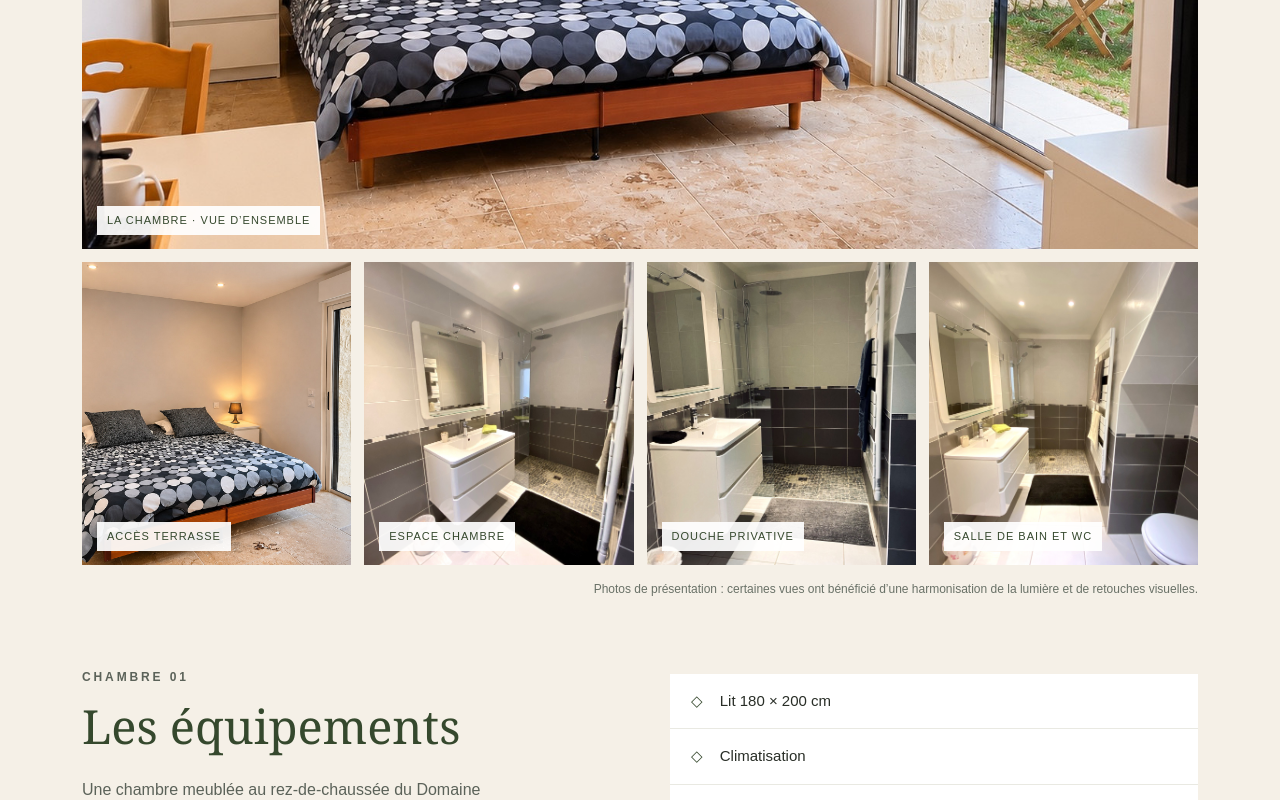
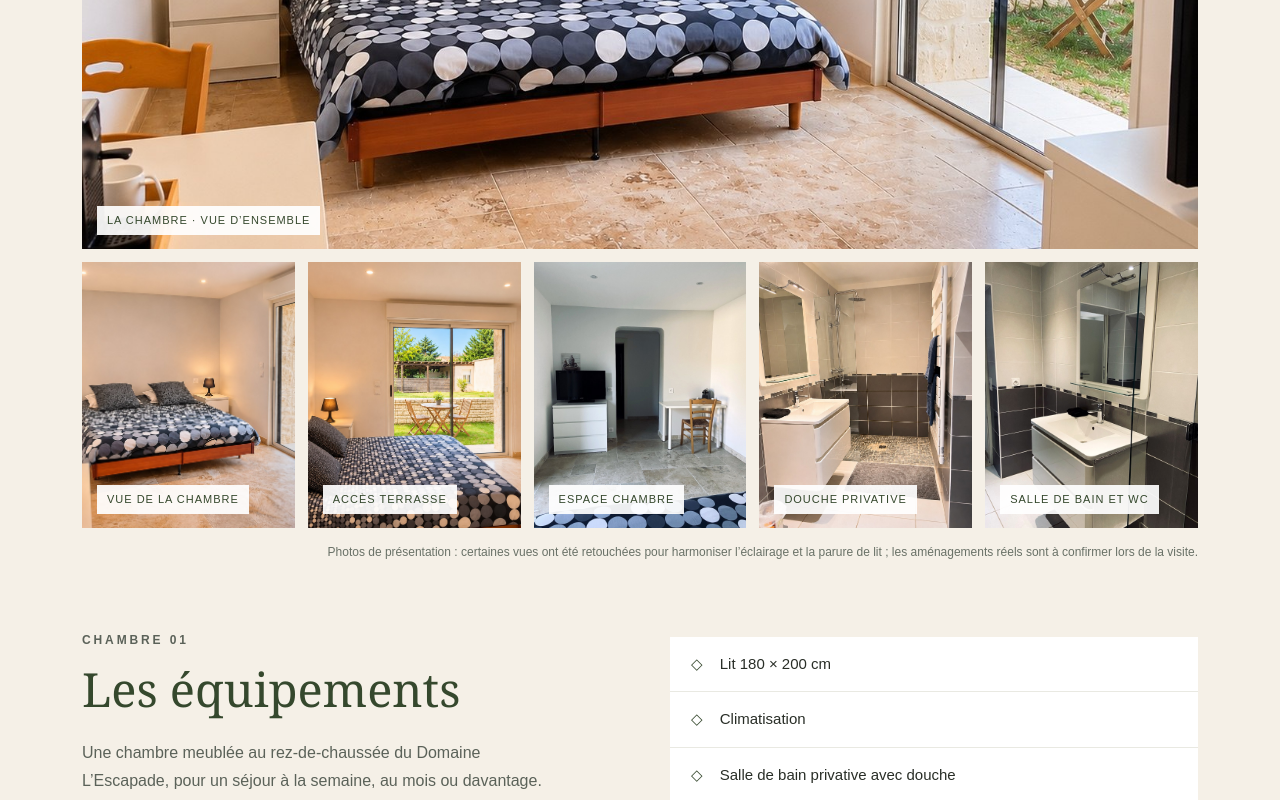
Before and after one commit to emiliedelecour/domaine-lescapade, a plain HTML site: page alpilles.html in a window 1280 px wide. Shown: the part 795-1595 px from the top of the page. Drawn offline with Linux system fonts and the light colour scheme.

Commit message:
Add files via upload

```diff
--- a/alpilles.html
+++ b/alpilles.html
@@ -3,14 +3,15 @@
 <body><header><nav class="nav" aria-label="Menu principal"><a class="logo" href="index.html">Domaine L’Escapade</a><button class="menu-toggle" type="button" aria-expanded="false" aria-controls="nav-links">☰ Menu</button><div class="links" id="nav-links"><a href="index.html">Accueil</a><a href="chambres.html" aria-current="page">Nos chambres</a><a href="espaces.html">Espaces communs</a><a href="locations.html">Locations</a><a href="contact.html">Contact</a></div></nav></header>
 <main><section class="room-heading"><a class="room-back" href="chambres.html">← Toutes les chambres</a><p class="kicker">Chambre 01 · Rez-de-chaussée</p><h1>Les Alpilles</h1><p>Une chambre meublée avec sanitaires privatifs et accès à une petite terrasse.</p></section>
 <section class="room-gallery content" aria-label="Photographies de la chambre Les Alpilles">
-<figure class="room-gallery-main"><img src="assets/alpilles-2026-principale.jpg" alt="Vue générale de la chambre Les Alpilles : lit à pois gris et noirs, lampes allumées et baie vitrée vers la petite terrasse" fetchpriority="high"><figcaption>La chambre · Vue d’ensemble</figcaption></figure>
+<figure class="room-gallery-main"><img src="assets/alpilles-galerie-principale.jpg" alt="Vue générale de la chambre Les Alpilles : lit à pois gris et noirs, lampes allumées et baie vitrée vers la petite terrasse" fetchpriority="high"><figcaption>La chambre · Vue d’ensemble</figcaption></figure>
 <div class="room-gallery-grid room-gallery-grid-five">
-<figure><img src="assets/alpilles-2026-terrasse.jpg" alt="Lit à pois et porte-fenêtre ouverte sur le jardin et la petite terrasse" loading="lazy"><figcaption>Accès terrasse</figcaption></figure>
-<figure><img src="assets/alpilles-2026-espace.jpg" alt="Télévision sur commode, coin bureau et climatisation" loading="lazy"><figcaption>Espace chambre</figcaption></figure>
-<figure><img src="assets/alpilles-2026-douche.jpg" alt="Salle de bain privative avec douche et meuble vasque" loading="lazy"><figcaption>Douche privative</figcaption></figure>
-<figure><img src="assets/alpilles-2026-sanitaires.jpg" alt="Salle de bain avec douche et WC privatifs" loading="lazy"><figcaption>Salle de bain et WC</figcaption></figure>
+<figure><img src="assets/alpilles-galerie-chambre.jpg" alt="Autre perspective sur le lit à pois, la chambre et la terrasse" loading="lazy"><figcaption>Vue de la chambre</figcaption></figure>
+<figure><img src="assets/alpilles-galerie-terrasse.jpg" alt="Vue vers la terrasse depuis la chambre, avec la parure à pois" loading="lazy"><figcaption>Accès terrasse</figcaption></figure>
+<figure><img src="assets/alpilles-galerie-bureau.jpg" alt="Télévision sur commode et coin bureau" loading="lazy"><figcaption>Espace chambre</figcaption></figure>
+<figure><img src="assets/alpilles-galerie-douche.jpg" alt="Salle de bain privative avec douche et meuble vasque" loading="lazy"><figcaption>Douche privative</figcaption></figure>
+<figure><img src="assets/alpilles-galerie-sanitaires.jpg" alt="Salle de bain avec douche et WC privatifs" loading="lazy"><figcaption>Salle de bain et WC</figcaption></figure>
 </div>
-<p class="photo-note">Photos de présentation : certaines vues ont bénéficié d’une harmonisation de la lumière et de retouches visuelles.</p>
+<p class="photo-note">Photos de présentation : certaines vues ont été retouchées pour harmoniser l’éclairage et la parure de lit ; les aménagements réels sont à confirmer lors de la visite.</p>
 </section>
 <section class="room-details content"><div><p class="kicker">Chambre 01</p><h2>Les équipements</h2><p>Une chambre meublée au rez-de-chaussée du Domaine L’Escapade, pour un séjour à la semaine, au mois ou davantage.</p></div><ul class="room-equipment"><li><span aria-hidden="true">◇</span> Lit 180 × 200 cm</li><li><span aria-hidden="true">◇</span> Climatisation</li><li><span aria-hidden="true">◇</span> Salle de bain privative avec douche</li><li><span aria-hidden="true">◇</span> WC privatifs</li><li><span aria-hidden="true">◇</span> Petite terrasse</li><li><span aria-hidden="true">◇</span> Wi-Fi</li></ul></section>
 <section class="room-common"><div class="room-common-inner"><div><p class="kicker">En complément de votre chambre</p><h2>Des espaces communs à disposition</h2><p>Les occupants disposent d’une cuisine commune équipée et d’un espace buanderie.</p></div><a class="btn outline" href="espaces.html">Voir les espaces communs</a></div></section>
--- a/style.css
+++ b/style.css
@@ -99,3 +99,10 @@
 .room-gallery-grid-five figure:nth-child(2) img{object-position:center center}
 .photo-note{font-size:12px;color:#697167;margin:14px 0 0;text-align:right}
 @media(max-width:760px){.room-gallery-grid-five{grid-template-columns:repeat(2,minmax(0,1fr))}.room-gallery-grid-five figure{aspect-ratio:4/4.5}.photo-note{text-align:left}}
+
+/* Galerie mise à jour : cinq vues secondaires, même mise en lumière */
+.room-gallery-grid-five { grid-template-columns: repeat(5, minmax(0, 1fr)); }
+.room-gallery-grid-five figure { aspect-ratio: 4 / 5; }
+.room-gallery-grid-five figure:first-child img { object-position: 50% 55%; }
+@media (max-width: 900px) { .room-gallery-grid-five { grid-template-columns: repeat(3, minmax(0, 1fr)); } }
+@media (max-width: 600px) { .room-gallery-grid-five { grid-template-columns: repeat(2, minmax(0, 1fr)); } }
```
Also changed, not shown: chambres.html (+1 -1 lines), README-MISE-A-JOUR.txt, assets/alpilles-galerie-bureau.jpg (added), assets/alpilles-galerie-chambre.jpg (added), assets/alpilles-galerie-douche.jpg (added), assets/alpilles-galerie-principale.jpg (added), assets/alpilles-galerie-sanitaires.jpg (added), assets/alpilles-galerie-terrasse.jpg (added).
